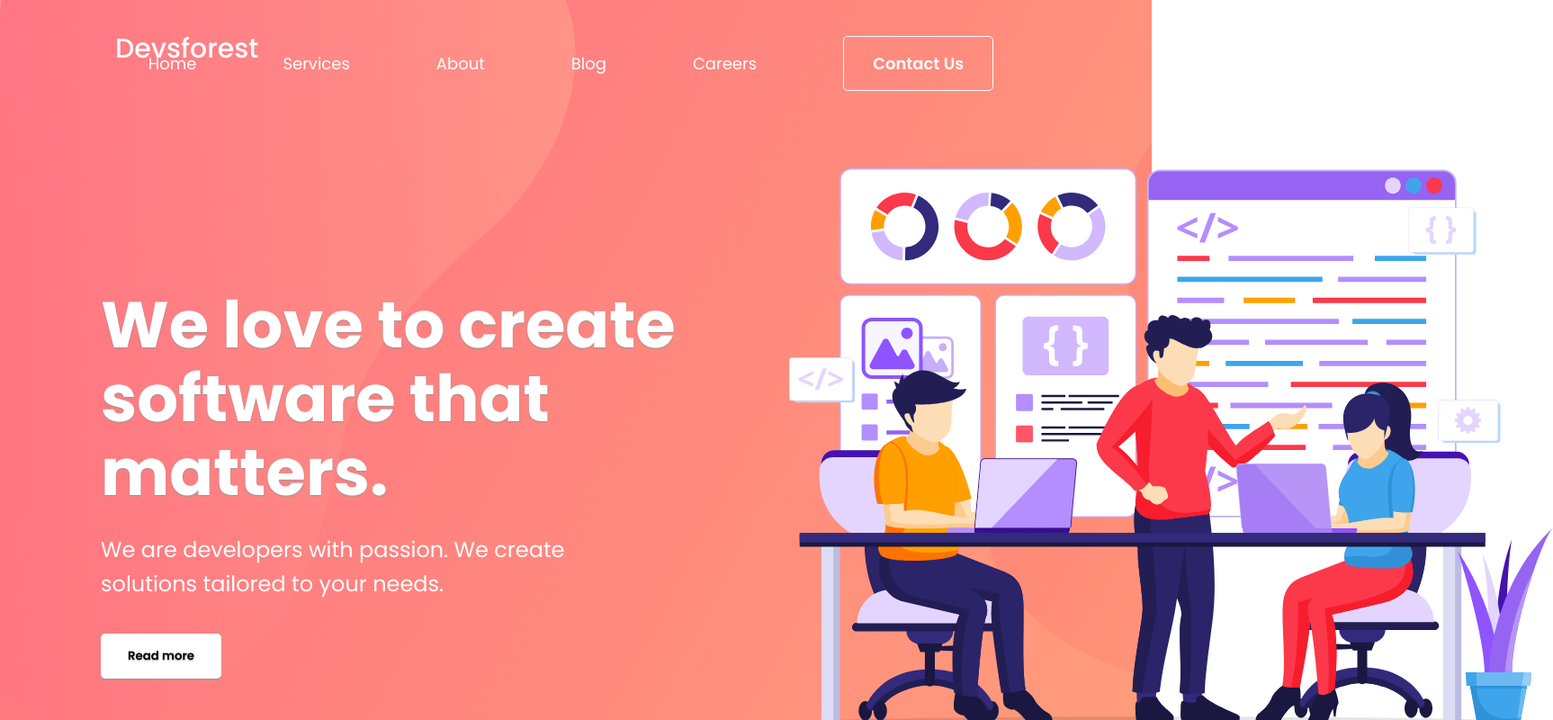
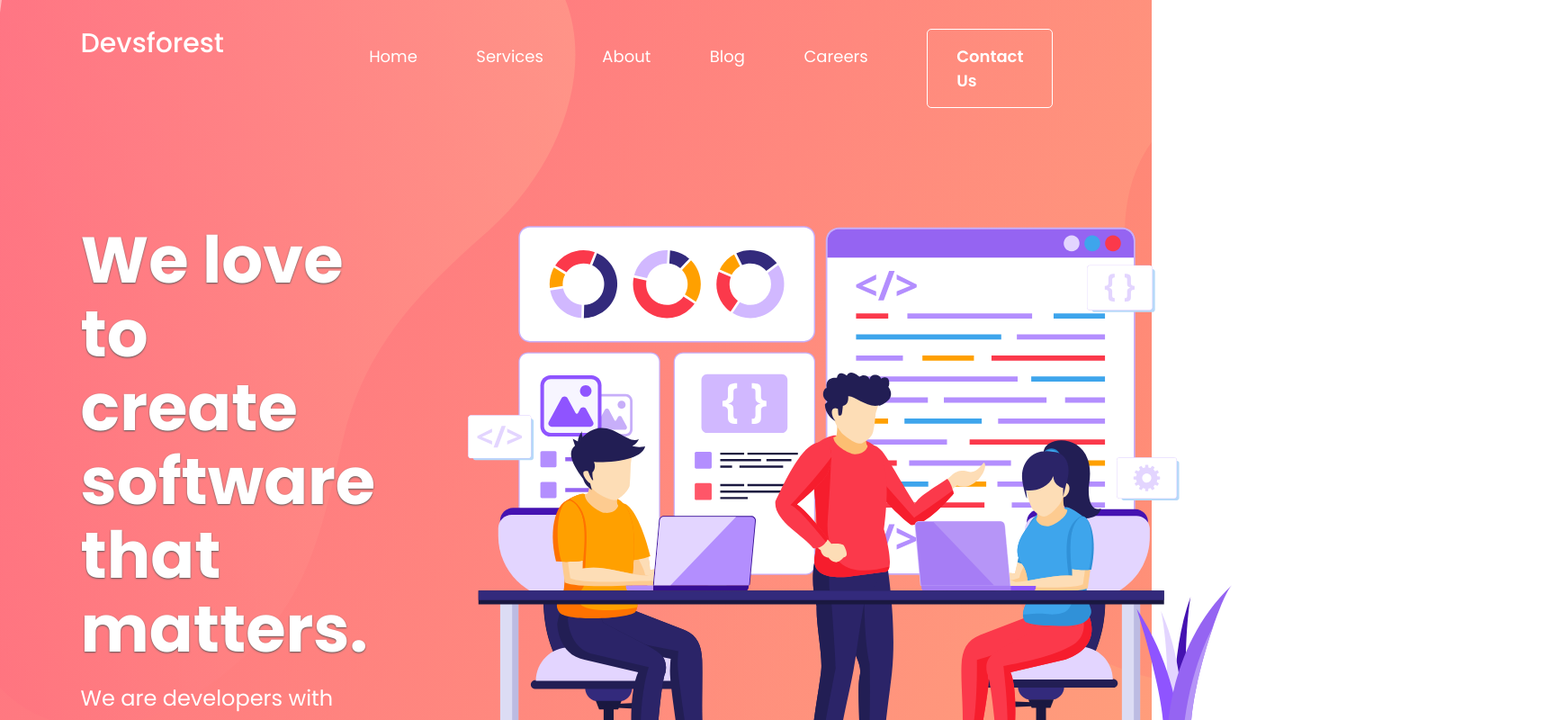
Before and after one commit to rStelmach/devsforest-landing, a Vue app: page / in a window 1280 px wide. Shown: the top 800 px of the page at 90% size, 1726 px wide, since content can reach past the window. Built offline with nearby package versions, Linux system fonts and the light colour scheme.

Commit message:
changed the way of deplying content

```diff
--- a/src/App.vue
+++ b/src/App.vue
@@ -1,13 +1,12 @@
 <template>
   <LandingPage />
-  <header>Devsforest</header>
 </template>
 
 <script>
 import LandingPage from './components/LandingPage.vue';
 
 export default {
-  components: { LandingPage }
+  components: { LandingPage },
 };
 </script>
 
@@ -20,17 +19,5 @@ export default {
 }
 body {
   color: white;
-
-  // background-image: url('./images/background.svg');
-  // background-size: cover;
-  // background-repeat: no-repeat;
-}
-
-header {
-  position: absolute;
-  top: 2rem;
-  left: 8rem;
-  font-weight: 500;
-  font-size: 30px;
 }
 </style>
--- /dev/null
+++ b/src/components/Hero.vue
@@ -0,0 +1,54 @@
+<template>
+  <div class="container">
+    <div class="text">
+      <h1>We love to create <br />software that <br />matters.</h1>
+      <h2>We are developers with passion. We create <br />solutions tailored to your needs.</h2>
+      <button>Read more</button>
+    </div>
+    <img src="../images/landing-image.svg" alt="office" />
+  </div>
+</template>
+
+<script>
+export default {};
+</script>
+
+<style lang="scss" scoped>
+.container {
+  font-family: 'Poppins', sans-serif;
+  display: flex;
+
+  .text {
+    margin-left: 7%;
+    margin-top: 10%;
+    h1 {
+      line-height: 82px;
+      font-weight: bold;
+      font-size: 72px;
+      text-shadow: 0px 1px 2px rgb(90, 90, 90);
+    }
+    h2 {
+      margin-top: 5%;
+      line-height: 38px;
+      font-weight: normal;
+    }
+    button {
+      margin-top: 5%;
+      background-color: white;
+      color: black;
+      border-radius: 5px;
+      border: none;
+      font-size: 18;
+      font-weight: 600;
+      padding: 15px 30px;
+      text-shadow: 0px 1px 2px rgb(100, 100, 100);
+      box-shadow: 0px 1px 2px rgb(105, 105, 105);
+      cursor: pointer;
+    }
+  }
+  img {
+    margin-left: 7%;
+    margin-top: 3%;
+  }
+}
+</style>
--- a/src/components/LandingPage.vue
+++ b/src/components/LandingPage.vue
@@ -1,19 +1,17 @@
 <template>
   <div class="landing">
+    <header>Devsforest</header>
     <Navbar />
-    <h1>We love to create <br />software that <br />matters.</h1>
-    <h2>We are developers with passion. We create <br />solutions tailored to your needs.</h2>
-    <button>Read more</button>
-
-    <img src="../images/landing-image.svg" alt="office" />
+    <Hero />
   </div>
 </template>
 
 <script>
 import Navbar from '../layouts/Navbar.vue';
+import Hero from './Hero.vue';
 
 export default {
-  components: { Navbar }
+  components: { Navbar, Hero },
 };
 </script>
 
@@ -22,53 +20,20 @@ export default {
   margin: 0;
   padding: 0;
 }
+header {
+  margin-left: 7%;
+  margin-top: 2%;
+  font-weight: 500;
+  font-size: 30px;
+}
 
 div.landing {
-  position: relative;
+  display: flex;
+  flex-direction: column;
   min-width: 99vw;
+  // max-width: 99vw;
   min-height: 100vh;
   background-image: url('../images/background.svg');
-  //   background-size: cover;
   background-repeat: no-repeat;
 }
-// body {
-//   background-image: url('../images/firstbg.svg'), url('../images/secondbg.svg'),
-//     url('../images/thirdbg.svg'), url('../images/fourthbg.svg');
-// }
-
-h1 {
-  line-height: 82px;
-  font-weight: bold;
-  font-size: 72px;
-  position: absolute;
-  left: 7rem;
-  top: 20rem;
-  text-shadow: 0px 1px 2px rgba(150, 150, 150, 1);
-}
-h2 {
-  position: absolute;
-  top: 37rem;
-  left: 7rem;
-  line-height: 38px;
-  font-weight: normal;
-}
-button {
-  position: absolute;
-  top: 44rem;
-  left: 7rem;
-  background-color: white;
-  color: black;
-  border-radius: 5px;
-  border: none;
-  font-size: 18;
-  font-weight: 600;
-  padding: 15px 30px;
-  text-shadow: 0px 1px 2px rgba(150, 150, 150, 1);
-  box-shadow: 0px 1px 2px rgba(150, 150, 150, 1);
-}
-img {
-  position: absolute;
-  top: 11.7rem;
-  left: 54rem;
-}
 </style>
--- a/src/layouts/Navbar.vue
+++ b/src/layouts/Navbar.vue
@@ -1,5 +1,4 @@
 <template>
-  <div class="landing">
   <nav>
     <ul>
       <li><a>Home</a></li>
@@ -10,7 +9,6 @@
       <li><a>Contact Us</a></li>
     </ul>
   </nav>
-  </div>
 </template>
 
 <script>
@@ -23,16 +21,15 @@ export default {};
   margin: 0;
   padding: 0;
 }
-.landing {
-  padding-top: 40px;
-  padding-bottom: 40px;
-}
+
 nav {
   ul {
+    margin-top: -3%;
+    margin-left: 30%;
     display: flex;
     justify-content: flex-end;
     align-items: baseline;
-    margin-right: 8rem;
+    margin-right: 6%;
 
     li:last-child {
       color: white;
@@ -43,7 +40,7 @@ nav {
     }
 
     li {
-      margin: 0 3rem;
+      margin: 0 4%;
       list-style: none;
       cursor: pointer;
 
--- a/src/main.ts
+++ b/src/main.ts
@@ -1,10 +1,8 @@
 import { createApp } from 'vue';
 import App from './App.vue';
-// import router from './router';
 import store from './store';
 
 const app = createApp(App);
+
 app.use(store);
-// app.use(router);
-
 app.mount('#app');
```
Also changed, not shown: package.json (+4 -5 lines), src/store/index.ts (+4 -8 lines), .eslintrc.js, 2 other files (tests, documents, lock files or other folders). Lines whose indentation alone changed are shown as unchanged.
